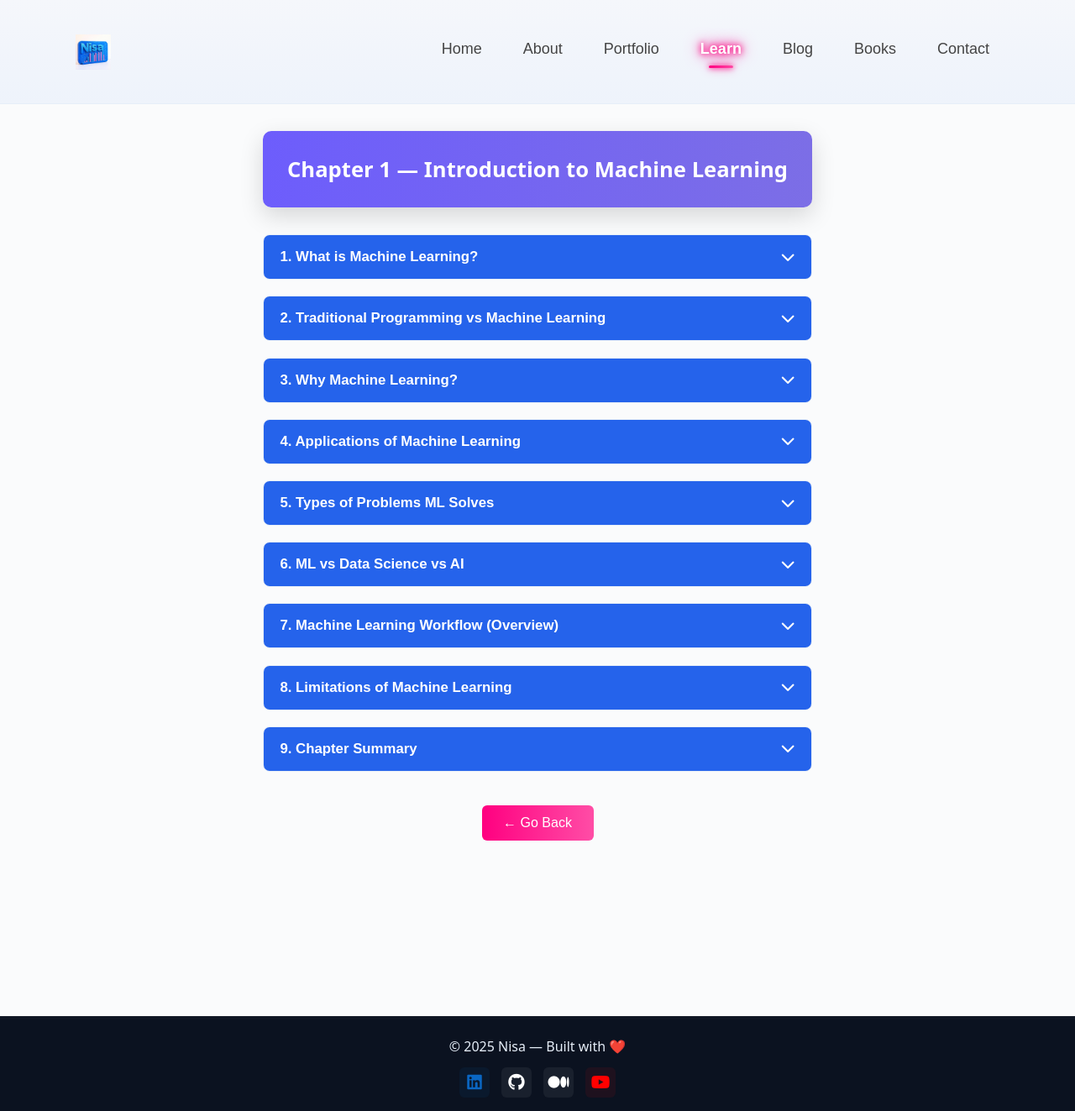
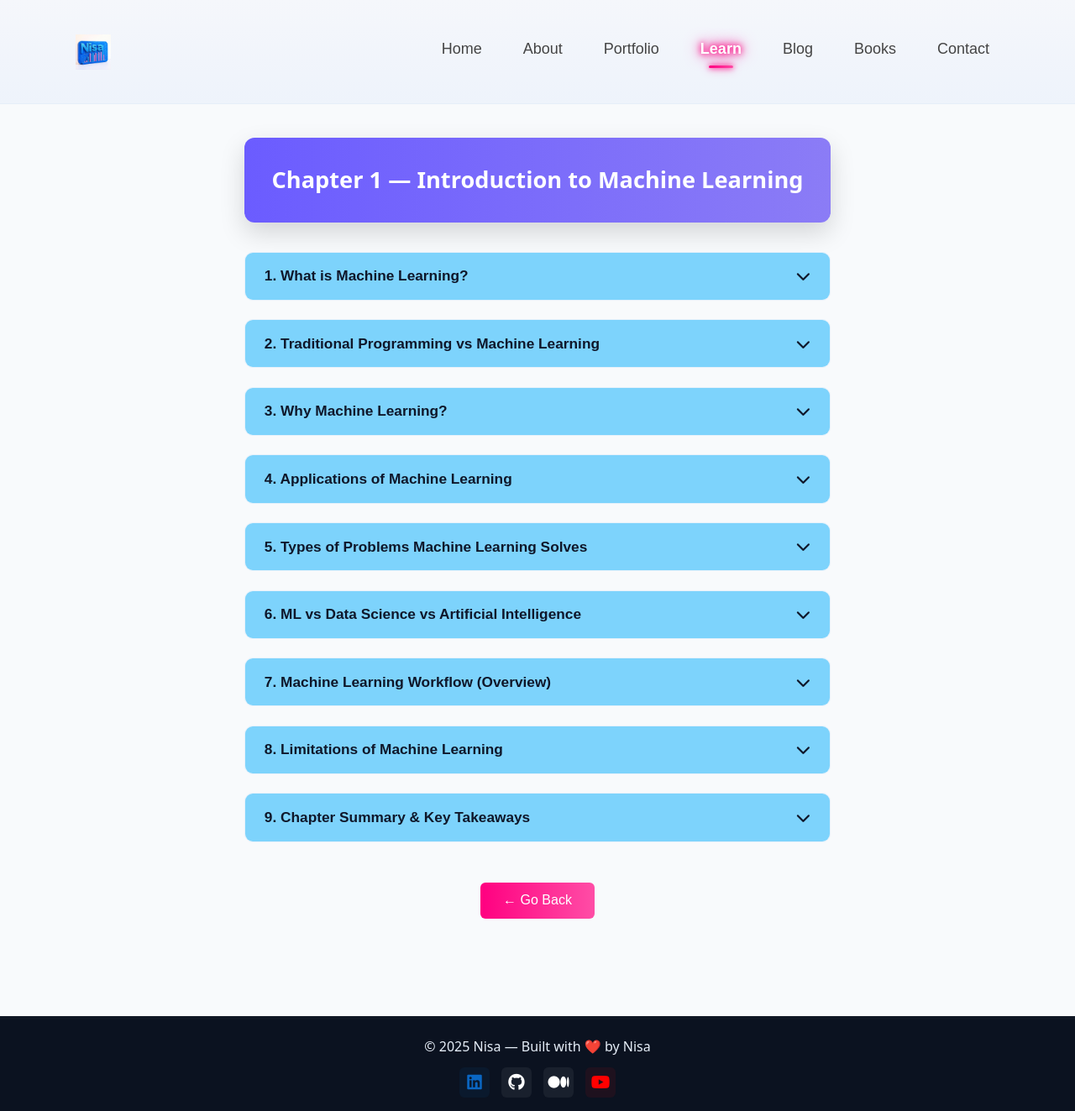
Before and after one commit to tabassumunnisa19/My_Personal_Website, a Jekyll site: the page Machine Learning/ML.html, which Jekyll copies as it is, in a window 1280 px wide and 1323 px high. Shown: the whole window at 84% size. Built offline with Jekyll 4.4.1, drawn with Linux system fonts in a browser that asks for light colours.

Commit message:
Update ML.html

```diff
--- a/Machine Learning/ML.html
+++ b/Machine Learning/ML.html
@@ -12,53 +12,55 @@
 body {
   line-height: 1.8;
   font-family: system-ui, -apple-system, "Segoe UI", Roboto, Arial;
+  background: #f8fafc;
 }
 
-/* ===================== CHAPTER ===================== */
+/* ===================== CHAPTER TITLE ===================== */
 .chapter-title {
-  background: linear-gradient(90deg, #6d5dfc, #7c6ee6); /* dusting purple */
-  color: #fff;
-  padding: 1.4rem 1.8rem;
-  border-radius: 10px;
-  font-size: 1.6rem;
+  background: linear-gradient(90deg, #6b5cff, #8b7cf6); /* dusting professional */
+  color: #ffffff;
+  padding: 1.6rem 2rem;
+  border-radius: 12px;
+  font-size: 1.7rem;
   font-weight: 800;
-  margin-bottom: 2rem;
-  box-shadow: 0 10px 28px rgba(0,0,0,0.15);
+  margin-bottom: 2.2rem;
+  box-shadow: 0 12px 30px rgba(0,0,0,0.15);
 }
 
-/* ===================== TOPICS ===================== */
+/* ===================== TOPIC BLOCK ===================== */
 .topic-block {
-  border: 1px solid #e6eef8;
-  border-radius: 8px;
-  margin-bottom: 1.2rem;
-  background: #fff;
+  border: 1px solid #e5f1fb;
+  border-radius: 10px;
+  margin-bottom: 1.4rem;
+  background: #ffffff;
   overflow: hidden;
 }
 
+/* LIGHT SKY BLUE subtopic header */
 .topic-btn {
   width: 100%;
   text-align: left;
-  padding: 1rem 1.2rem;
+  padding: 1.1rem 1.4rem;
   border: none;
-  background: #2563eb;
-  color: #fff;
+  background: #7dd3fc;       /* light sky blue */
+  color: #0f172a;
   cursor: pointer;
-  font-size: 1.05rem;
-  font-weight: 600;
+  font-size: 1.08rem;
+  font-weight: 700;
   display: flex;
   justify-content: space-between;
   align-items: center;
 }
 
 .topic-btn:hover {
-  background: #1d4ed8;
+  background: #bae6fd;
 }
 
 .topic-content {
   display: none;
-  padding: 1.4rem;
+  padding: 1.6rem 1.6rem 1.8rem;
   background: #ffffff;
-  border-top: 1px solid #e6eef8;
+  border-top: 1px solid #e5f1fb;
 }
 
 .topic-content p {
@@ -78,11 +80,11 @@
 /* ===================== GO BACK ===================== */
 .go-back {
   text-align: center;
-  margin: 2.5rem 0;
+  margin: 3rem 0;
 }
 
 .go-back button {
-  padding: 0.75rem 1.6rem;
+  padding: 0.8rem 1.7rem;
   font-size: 1rem;
   border: none;
   border-radius: 6px;
@@ -95,7 +97,7 @@
 
 <body>
 
-<!-- HEADER (UNCHANGED) -->
+<!-- HEADER (UNCHANGED STRUCTURE) -->
 <header class="site-header">
   <div class="site-container header-inner">
     <a href="../index.html" class="logo">
@@ -116,7 +118,7 @@
   </div>
 </header>
 
-<main class="site-container" style="padding:2rem;">
+<main class="site-container" style="padding:2.5rem;">
 
 <!-- ===================== CHAPTER TITLE ===================== -->
 <div class="chapter-title">
@@ -127,9 +129,10 @@
 <div class="topic-block">
 <button class="topic-btn">1. What is Machine Learning? <i class="fas fa-chevron-down"></i></button>
 <div class="topic-content">
-<p>Machine Learning (ML) is a branch of Artificial Intelligence that enables computers to learn patterns from data and make predictions or decisions without being explicitly programmed.</p>
-<p>Instead of writing rules manually, we provide historical data and correct outputs. The system learns relationships automatically and improves with experience.</p>
-<p>Example: Email spam detection learns from thousands of emails rather than fixed rules.</p>
+<p><strong>Machine Learning (ML)</strong> is a technique that enables computers to learn patterns from data and make predictions or decisions without being explicitly programmed for every rule.</p>
+<p>Instead of telling the computer what to do step by step, we provide historical data and correct outputs. The system learns from experience and improves over time.</p>
+<p>Learning for a machine means identifying mathematical patterns and relationships between inputs and outputs.</p>
+<p><strong>Practical example:</strong> Email spam detection learns patterns from thousands of emails instead of fixed rules.</p>
 </div>
 </div>
 
@@ -137,12 +140,10 @@
 <div class="topic-block">
 <button class="topic-btn">2. Traditional Programming vs Machine Learning <i class="fas fa-chevron-down"></i></button>
 <div class="topic-content">
-<p>Traditional programming relies on human-written rules applied to data. Machine learning discovers rules from data itself.</p>
-<ul>
-<li>Traditional: Rules + Data → Output</li>
-<li>Machine Learning: Data + Output → Model</li>
-</ul>
-<p>ML is scalable and adaptable, making it suitable for complex real-world problems.</p>
+<p>Traditional programming follows a rule-based approach where humans define logic explicitly.</p>
+<p><strong>Traditional flow:</strong> Rules + Data → Output</p>
+<p><strong>Machine Learning flow:</strong> Data + Output → Model</p>
+<p>Machine Learning is used when rules are unclear, complex, or constantly changing.</p>
 </div>
 </div>
 
@@ -168,28 +169,26 @@
 <li>Healthcare diagnosis and imaging</li>
 <li>Finance and fraud detection</li>
 <li>Recommendation systems</li>
-<li>Climate & disaster analysis</li>
+<li>Climate and disaster analysis</li>
 </ul>
 </div>
 </div>
 
 <!-- ===================== TOPIC 5 ===================== -->
 <div class="topic-block">
-<button class="topic-btn">5. Types of Problems ML Solves <i class="fas fa-chevron-down"></i></button>
+<button class="topic-btn">5. Types of Problems Machine Learning Solves <i class="fas fa-chevron-down"></i></button>
 <div class="topic-content">
-<ul>
-<li><strong>Regression:</strong> Predict numeric values</li>
-<li><strong>Classification:</strong> Predict categories</li>
-<li><strong>Clustering:</strong> Discover hidden groups</li>
-</ul>
+<p><strong>Regression:</strong> Predict numerical values (temperature, CO₂).</p>
+<p><strong>Classification:</strong> Predict categories (Flood/No Flood).</p>
+<p><strong>Clustering:</strong> Discover patterns without labels.</p>
 </div>
 </div>
 
 <!-- ===================== TOPIC 6 ===================== -->
 <div class="topic-block">
-<button class="topic-btn">6. ML vs Data Science vs AI <i class="fas fa-chevron-down"></i></button>
+<button class="topic-btn">6. ML vs Data Science vs Artificial Intelligence <i class="fas fa-chevron-down"></i></button>
 <div class="topic-content">
-<p>AI is the broadest field, ML is a subset of AI, and Data Science is an end-to-end discipline that uses ML as a tool.</p>
+<p>Artificial Intelligence is the broad goal of machine intelligence. Machine Learning is a subset that learns from data. Data Science is an end-to-end discipline that uses ML as a tool.</p>
 </div>
 </div>
 
@@ -218,9 +217,9 @@
 
 <!-- ===================== TOPIC 9 ===================== -->
 <div class="topic-block">
-<button class="topic-btn">9. Chapter Summary <i class="fas fa-chevron-down"></i></button>
+<button class="topic-btn">9. Chapter Summary & Key Takeaways <i class="fas fa-chevron-down"></i></button>
 <div class="topic-content">
-<p>Machine learning enables data-driven decision-making but must be applied responsibly with awareness of its limitations.</p>
+<p>Machine Learning learns from data, not rules. It is essential for complex systems but must be applied responsibly with awareness of its limitations.</p>
 </div>
 </div>
 
@@ -233,7 +232,7 @@
 <!-- FOOTER (UNCHANGED, PROFESSIONAL ICONS) -->
 <footer class="site-footer">
   <div class="site-container footer-inner">
-    <p>© 2025 Nisa — Built with ❤️</p>
+    <p>© 2025 Nisa — Built with ❤️ by Nisa</p>
     <div class="socials">
       <a href="#" class="social linkedin"><i class="fab fa-linkedin"></i></a>
       <a href="#" class="social github"><i class="fab fa-github"></i></a>
```
Also changed, not shown: other parts of Machine Learning/ML.html (+8 -8 lines).
